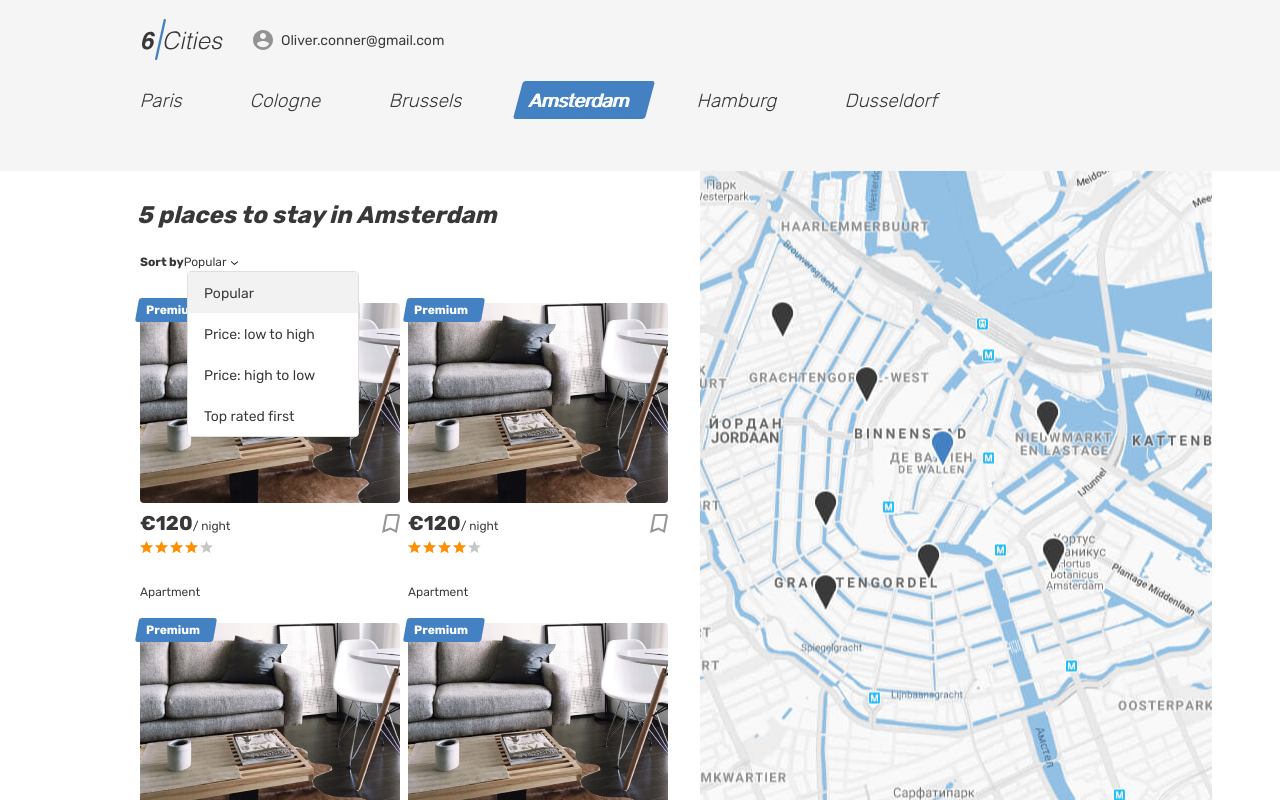
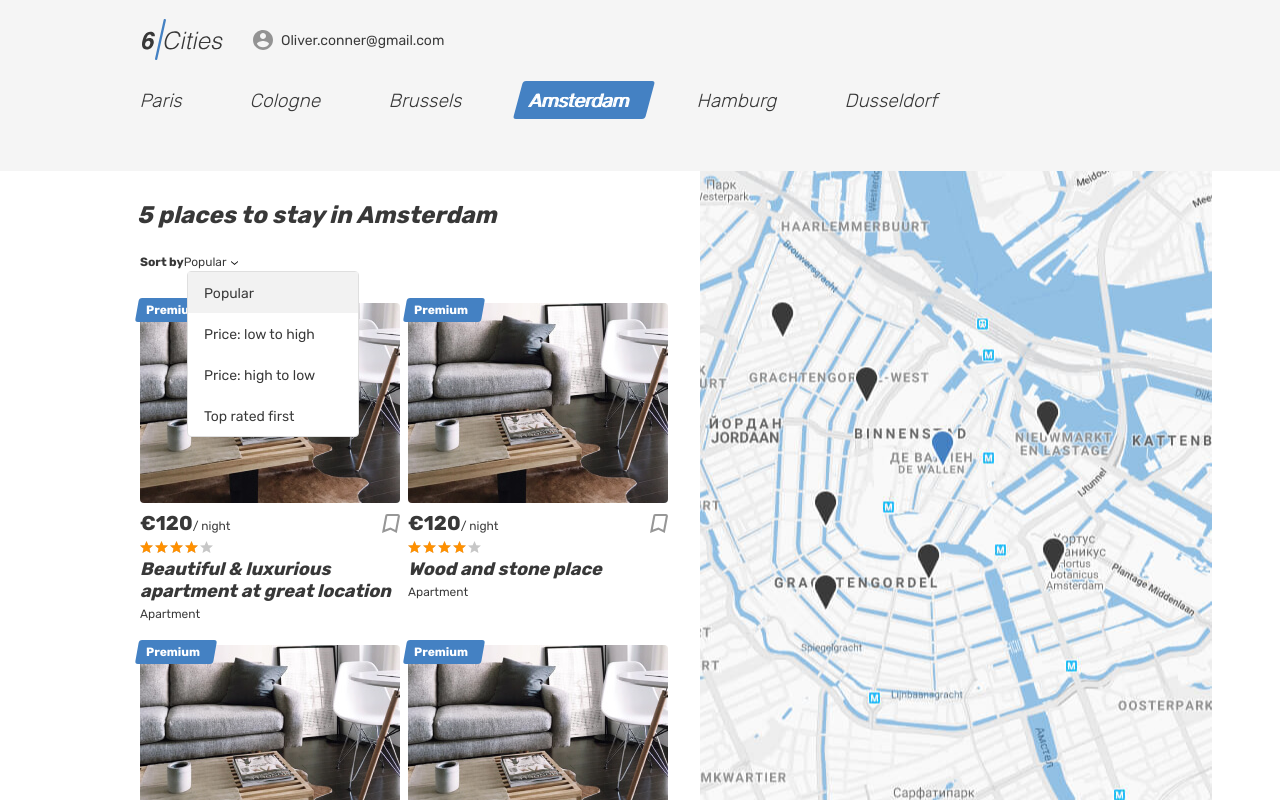
Before and after one commit to AlexMolodoy/905693-six-cities-3, a React app: page / in a window 1280 px wide. Built offline with nearby package versions, Linux system fonts and the light colour scheme.

Commit message:
module2-task2v5

```diff
--- a/src/components/main/main.jsx
+++ b/src/components/main/main.jsx
@@ -95,7 +95,7 @@ const MainPage = ({quantPlaces, namesPlaces}) => (
                 -->*/}
               </form>
               <div className="cities__places-list places__list tabs__content">
-                {namesPlaces.map((it, i) => <Offer key={it + i} offer={it} />)}
+                {namesPlaces.map((it, i) => <Offer key={it + i} title={it} />)}
               </div>
             </section>
             <div className="cities__right-section">
```
Also changed, not shown: 2 other files (tests, documents, lock files or other folders).
